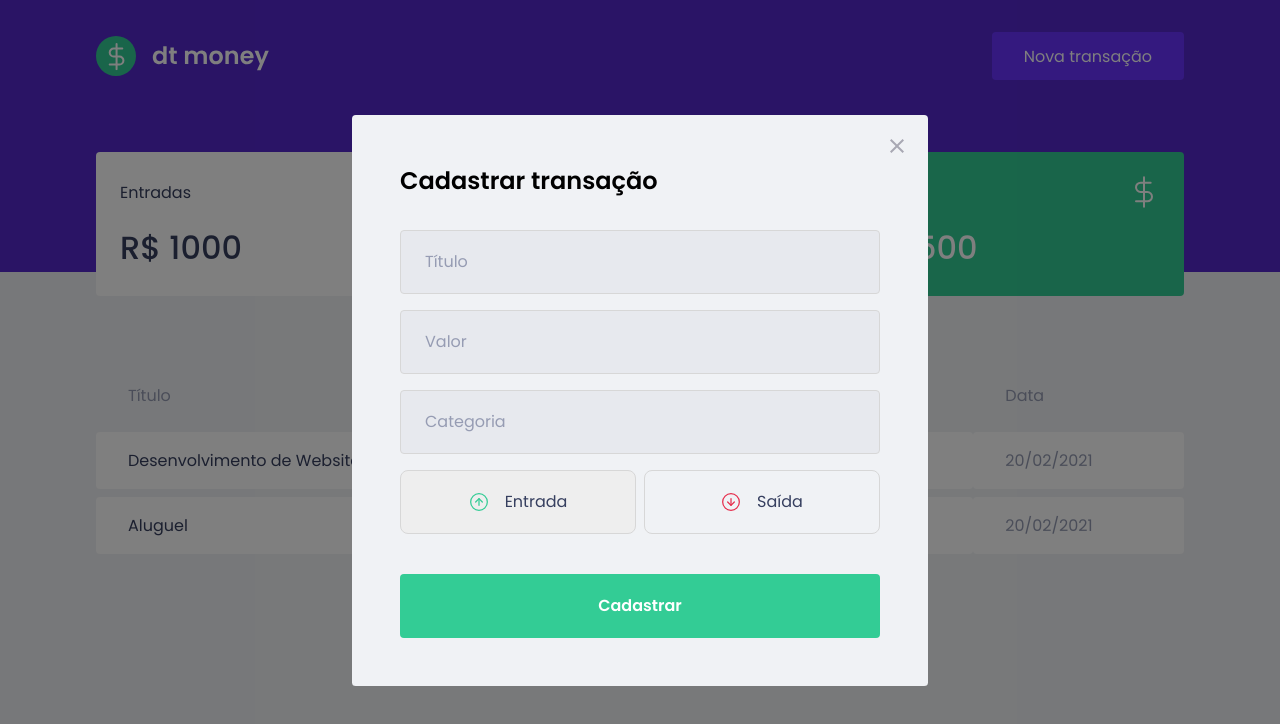
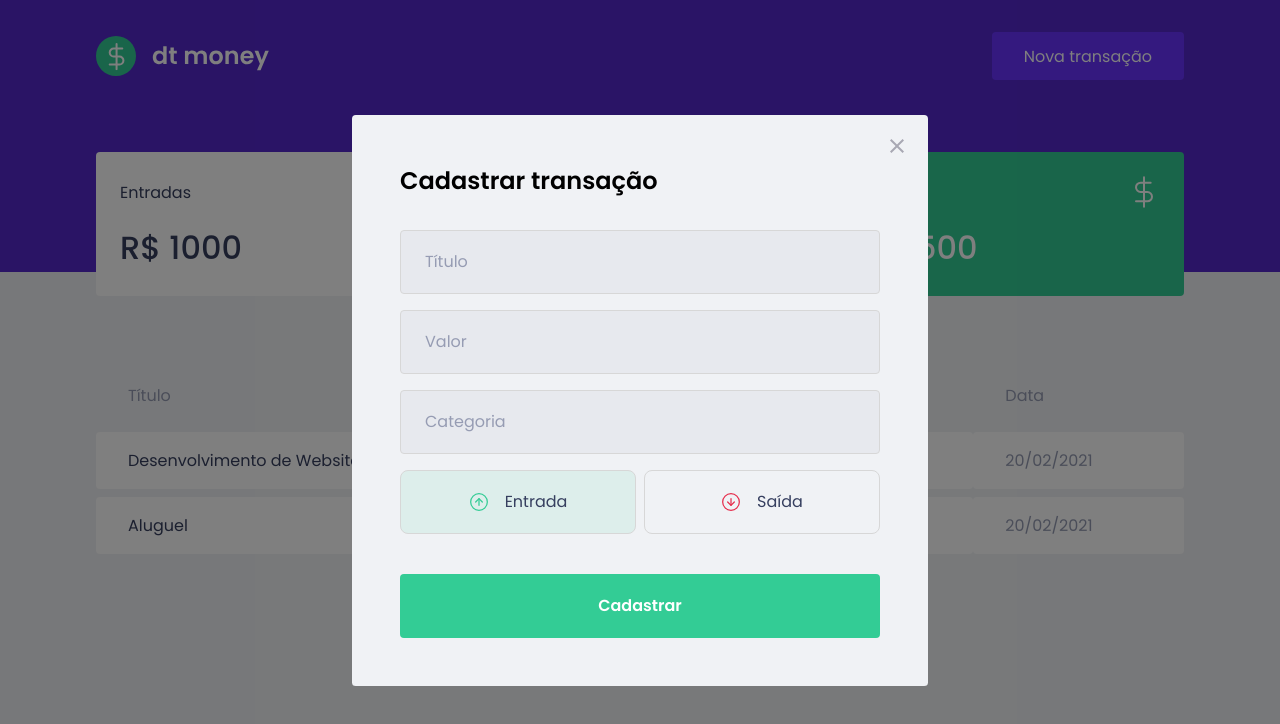
Before and after one commit to rafaelbarbosadc/dtmoney, a React (Create React App) app: page / in a window 1280 px wide. Both pictures are taken after a click on the button "Nova transação". Shown: the top 724 px of the page. Built offline with nearby package versions, Linux system fonts and the light colour scheme; no server answers; what miragejs would draw is missing.

Commit message:
Finished RadioBox layout

```diff
--- a/src/components/NewTransactionModal/index.tsx
+++ b/src/components/NewTransactionModal/index.tsx
@@ -39,6 +39,7 @@
             isActive={type === "deposit"}
             type="button"
             onClick={() => setType("deposit")}
+            activeColor="green"
           >
             <img src={incomeImg} alt="Entrada" />
             <span>Entrada</span>
@@ -47,6 +48,7 @@
             isActive={type === "withdraw"}
             type="button"
             onClick={() => setType("withdraw")}
+            activeColor="red"
           >
             <img src={outcomeImg} alt="Saída" />
             <span>Saída</span>
--- a/src/components/NewTransactionModal/styles.ts
+++ b/src/components/NewTransactionModal/styles.ts
@@ -1,5 +1,5 @@
 import styled from "styled-components";
-import { darken } from "polished";
+import { darken, transparentize } from "polished";
 export const Container = styled.form`
   h2 {
     color: var(--text-title-color);
@@ -55,15 +55,22 @@
 
 interface RadioBoxProps {
   isActive: boolean;
+  activeColor: "green" | "red";
 }
+
+const colors = {
+  green: "#33CC95",
+  red: "#E52E4D",
+};
 
 export const RadioBox = styled.button<RadioBoxProps>`
   height: 4rem;
   border: 1px solid #d7d7d7;
   border-radius: 0.5rem;
-
-  background: ${(props) => (props.isActive ? "#eee" : "transparent")};
-
+  background: ${(props) =>
+    props.isActive
+      ? transparentize(0.9, colors[props.activeColor])
+      : "transparent"};
   display: flex;
   align-items: center;
   justify-content: center;
```
